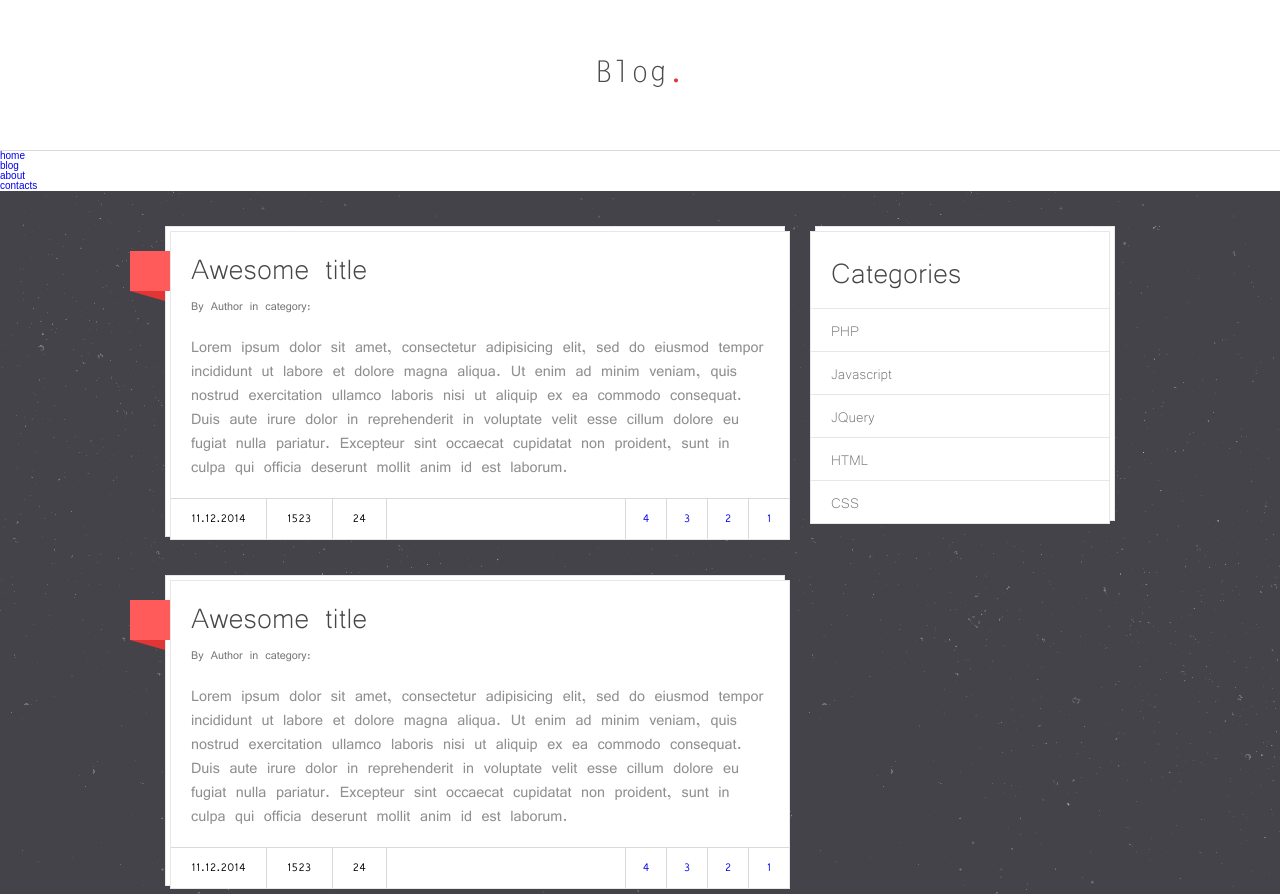
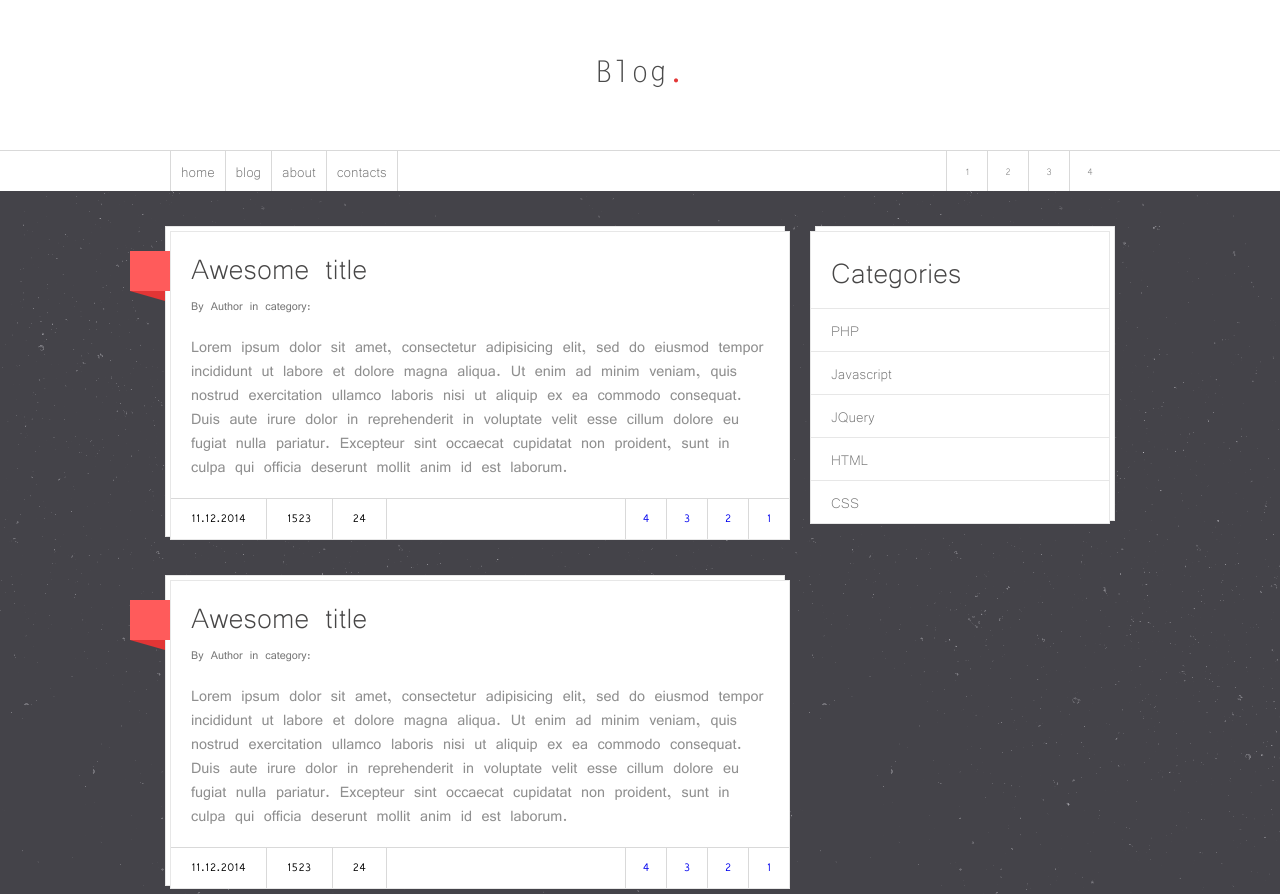
Before and after one commit to Aziz4rome/bs, a plain HTML site: page index.html in a window 1280 px wide. Shown: the top 894 px of the page. Drawn offline with Linux system fonts and the light colour scheme.

Commit message:
prepeare for fontello

```diff
--- a/css/style.css
+++ b/css/style.css
@@ -29,12 +29,12 @@
 	background: url('../images/stardust.png');
 }
 
-.b-header, .b-content, .b-footer, .header{
+.b-header, .b-content, .b-footer, .header,{
 	width: 100%;
 	clear: both;
 }
 
-.content, .footer{
+.content, .footer,.header-menu-wrap{
 	width: 940px;
 	margin: auto;
 	clear: both;
@@ -61,6 +61,48 @@
 
 .rlogo{
 	color: #e33737;
+}
+
+.header-menu-wrap{
+	height: 40px;
+}
+
+.menu-list{
+
+}
+
+.menu-list li a{
+	display: block;
+	float: left;
+	height: 40px;
+	padding: 0 10px;
+	color: #747474;
+	font: 18px/40px 'MicrosoftYiBaitiRegular';
+	border-left: 1px solid #d9d9d9;
+}
+
+.menu-list li:last-child a{
+	border-right: 1px solid #d9d9d9;
+}
+
+.menu-social-list{
+	overflow: hidden;
+	float: right;
+}
+
+.menu-social-list li{
+	display: inline;
+}
+
+.menu-social-list li a{
+	display: block;
+	float: left;
+	width: 40px;
+	height: 40px;
+	border-left: 1px solid #d9d9d9;
+	text-align: center;
+	font: 12px/40px 'MicrosoftYiBaitiRegular';
+	color: #747474;
 }
 
 .article{
@@ -168,6 +210,11 @@
 
 .meta-social-share-list{
 	overflow: hidden;
+	float: right;
+}
+
+.meta-social-share-list li{
+	display: inline;
 }
 
 .meta-social-share-list li a{
--- a/index.html
+++ b/index.html
@@ -11,6 +11,7 @@
 		<div class="logo-wrap">
 			<a href="#" class="logo">Blog<span class="rlogo">.</span></a>
 		</div>
+		<div class="header-menu-wrap">
 			<nav class="menu">
 				<ul class="menu-list">
 					<li><a href="#">home</a></li>
@@ -19,6 +20,13 @@
 					<li><a href="#">contacts</a></li>
 				</ul>
 			</nav>
+			<ul class="menu-social-list">
+				<li><a href="#">1</a></li>
+				<li><a href="#">2</a></li>
+				<li><a href="#">3</a></li>
+				<li><a href="#">4</a></li>
+			</ul>
+		</div>
 	</header>
 </section>
 <section class="b-content">
```
Lines whose indentation alone changed are shown as unchanged.
